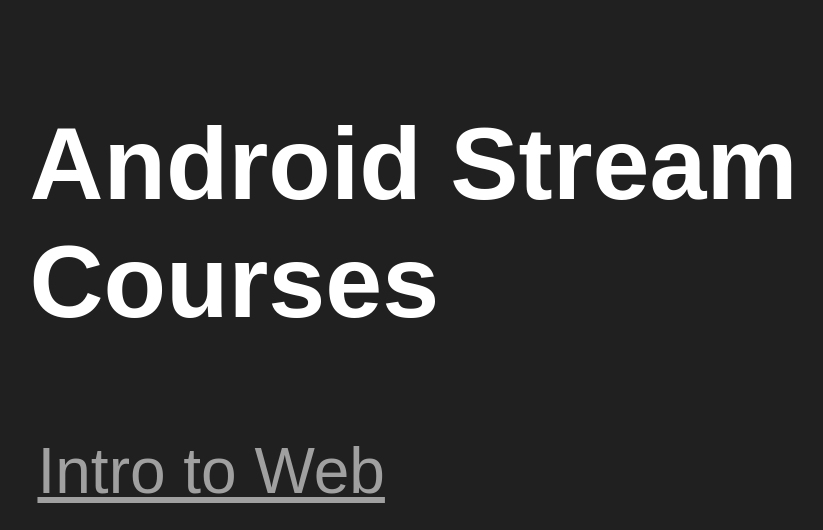
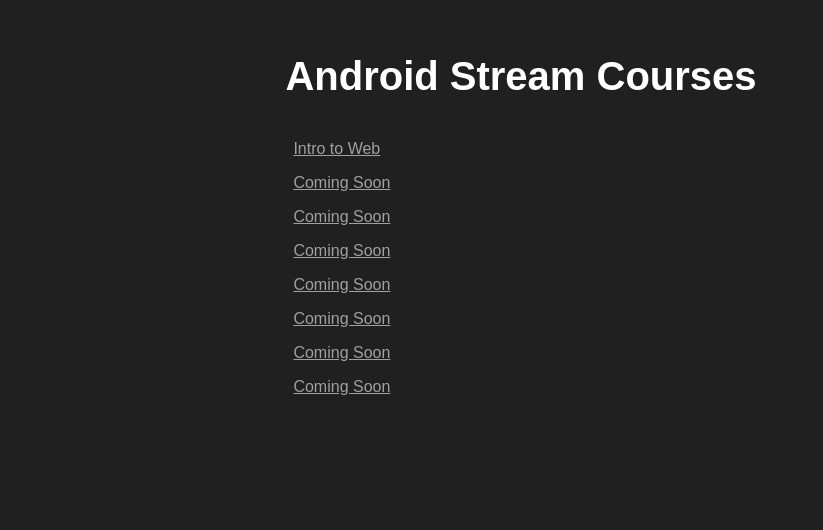
Before and after one commit to sotimothy889/Android-Stream-Courses, a plain HTML site: page index.html in a window 1280 px wide. Shown: the part 128-658 px from the top of the page, without its empty margins (119-942 px from the left). Drawn offline with Linux system fonts and the light colour scheme.

Commit message:
home.css

```diff
--- a/home.css
+++ b/home.css
@@ -9,8 +9,4 @@ div.main {
   border-radius: 5%;
   color: white;
   padding: 10%;
-  font-size: 5vw;
 }
-div.main h1 {
-  font-size: 8vw;
-}
```
Also changed, not shown: 1 other file.
